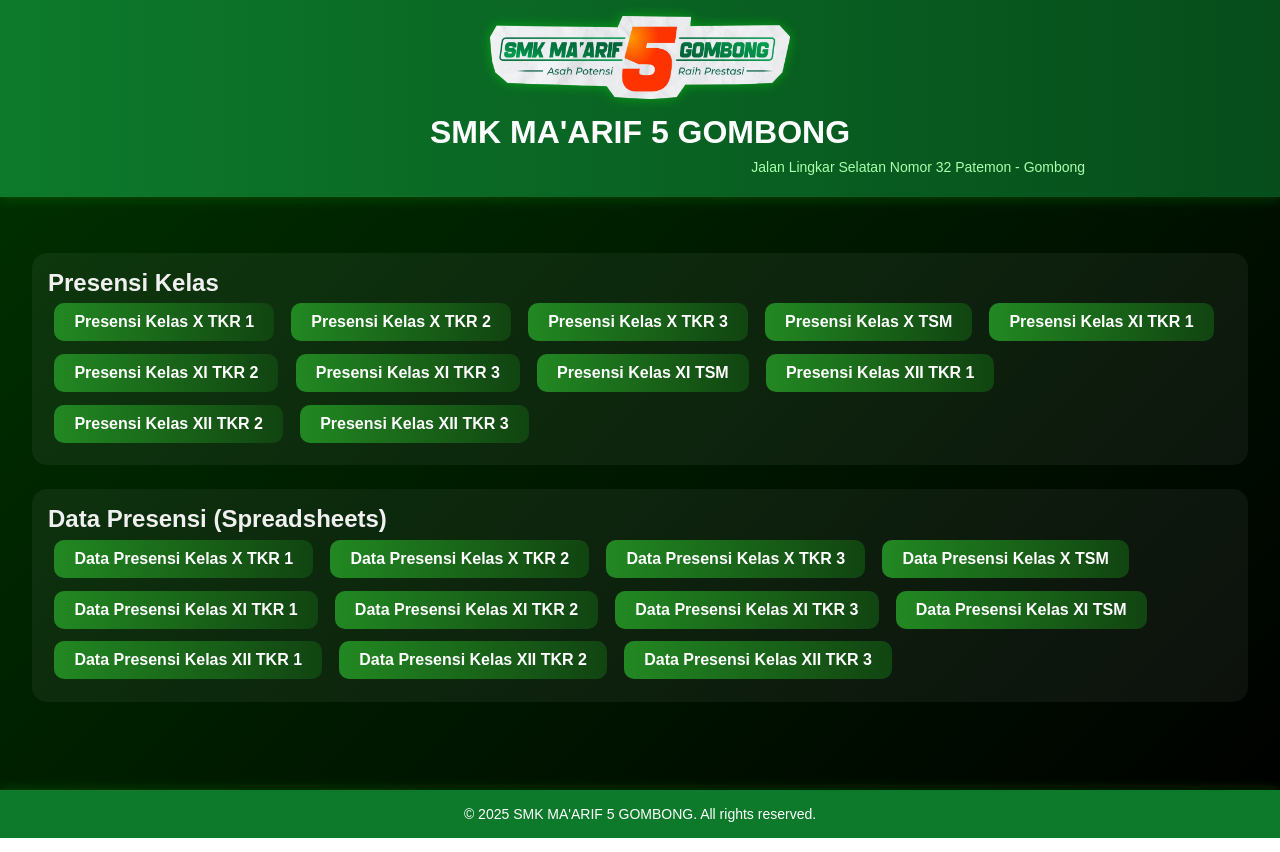
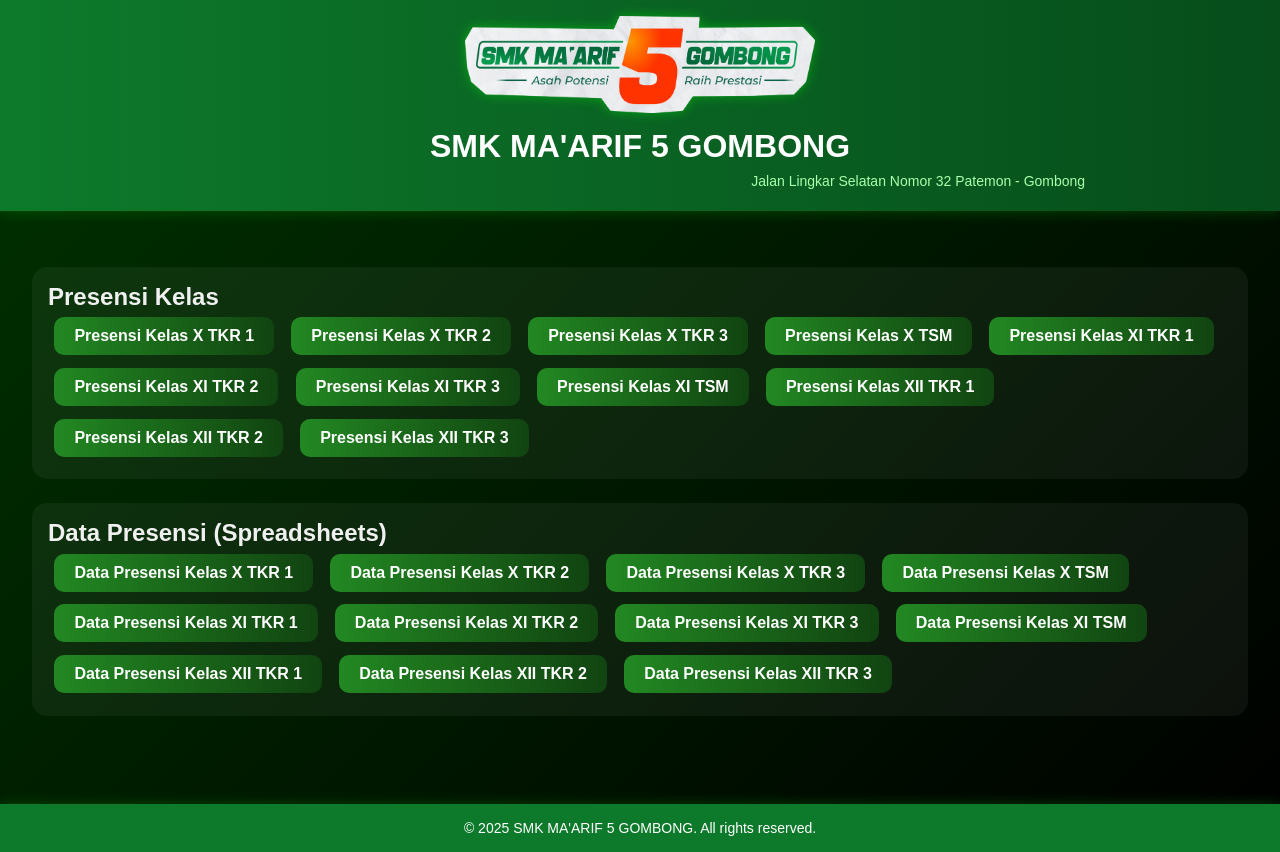
Before and after one commit to SariefBakhtiyar/presensi-web, a plain HTML site: page index.html in a window 1280 px wide. Drawn offline with Linux system fonts and the light colour scheme.

Commit message:
Update style.css

```diff
--- a/style.css
+++ b/style.css
@@ -24,8 +24,8 @@
 }
 
 .logo {
-  width: 300px;
-  max-width: 100%;
+  width: 350px;
+  max-width: 80%;
   height: auto;
   display: block;
   margin: 0 auto 15px;
```
